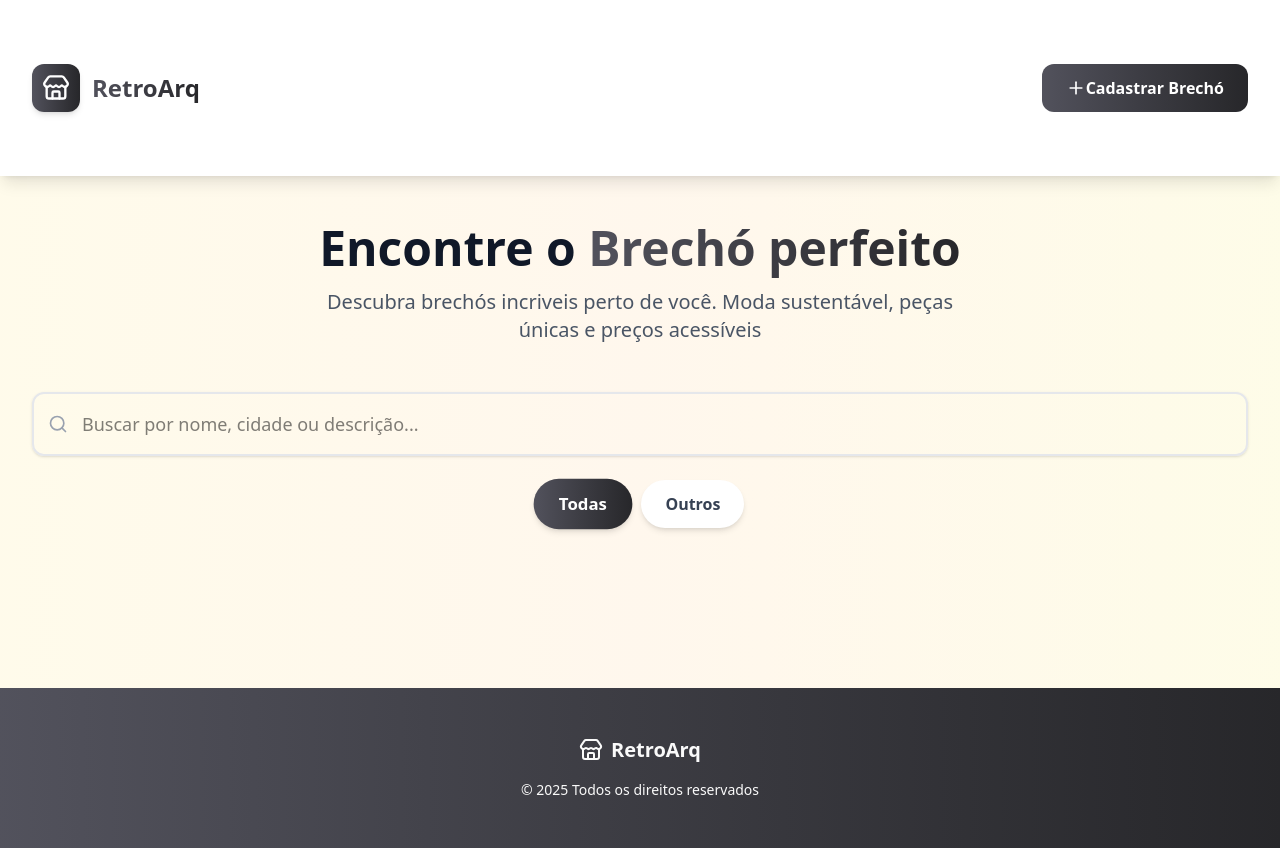
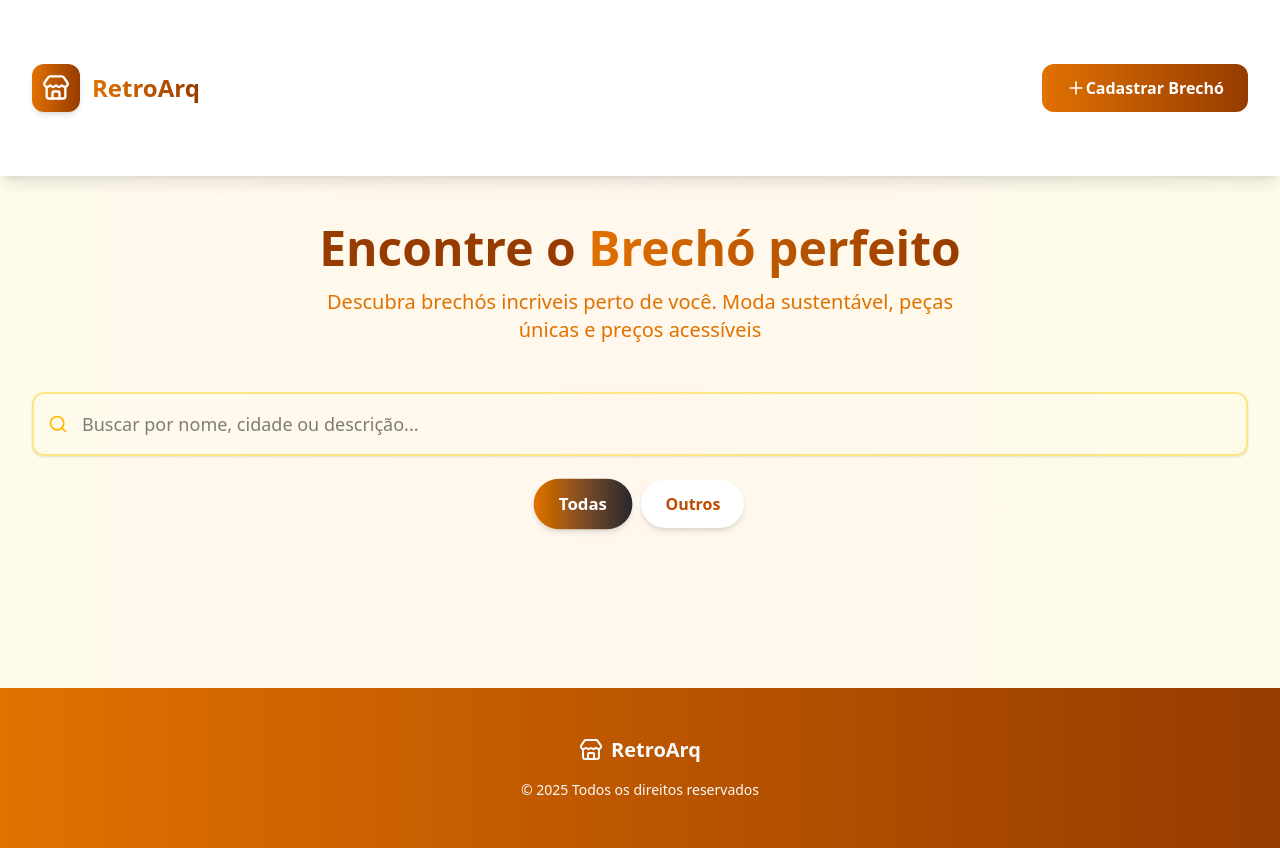
Before and after one commit to dressmarktplace/retro-arq, a React (Vite) app: page / in a window 1280 px wide. Built offline with nearby package versions, Linux system fonts and the light colour scheme.

Commit message:
Alterado as cores do projeto

```diff
--- a/src/components/Footer/index.jsx
+++ b/src/components/Footer/index.jsx
@@ -2,7 +2,7 @@ import { Store } from "lucide-react"
 
 export const Footer = () => {
     return (
-        <footer className="bg-linear-to-r from-zinc-600 to-zinc-800 mt-20 text-neutral-50">
+        <footer className="bg-linear-to-r from-amber-600 to-amber-800 mt-20 text-neutral-50">
             <div className="max-w-7xl mx-auto px-4 sm:px-6 lg:px-8 py-12">
                 <div className="text-center">
                     <section className="flex items-center justify-center space-x-2 mb-4" >
--- a/src/components/Navbar/index.jsx
+++ b/src/components/Navbar/index.jsx
@@ -4,19 +4,19 @@ import { Link } from "react-router-dom"
 
 export const Navbar = () => {
     return (
-        <nav className="bg-white shadow-lg border-b-zinc-600">
+        <nav className="bg-white shadow-lg border-b-amber-600">
             <div className="max-w-7xl mx-auto px-4 sm:px-6 lg:px-8 py-12">
                 <div className="flex items-center justify-between h-20">
                     <Link to="/" className="flex items-center space-x-3 group">
-                        <figure className="bg-linear-to-r from-zinc-600 to-zinc-800 p-2.5 rounded-xl shadow-md group-hover:shadow-lg duration-300 transition-all group-hover:scale-110">
+                        <figure className="bg-linear-to-r from-amber-600 to-amber-800 p-2.5 rounded-xl shadow-md group-hover:shadow-lg duration-300 transition-all group-hover:scale-110">
                             <Store className="w-7 h-7 text-white" />
                         </figure>
-                        <h2 className="text-2xl font-bold bg-linear-to-r from-zinc-600 to-zinc-800 bg-clip-text text-transparent">
+                        <h2 className="text-2xl font-bold bg-linear-to-r from-amber-600 to-amber-800 bg-clip-text text-transparent">
                             RetroArq
                         </h2>
                     </Link>
 
-                    <Link to="/novo-brecho" className="flex items-center space-x-2 bg-linear-to-r from-zinc-600 to-zinc-800 text-white px-6 py-3 rounded-xl font-semibold hover:scale-105 transition-all duration-300">
+                    <Link to="/novo-brecho" className="flex items-center space-x-2 bg-linear-to-r from-amber-600 to-amber-800 text-white px-6 py-3 rounded-xl font-semibold hover:scale-105 transition-all duration-300">
                     <Plus className="w-5 h-5" />
                     Cadastrar Brechó
                     </Link>
--- a/src/pages/HomePage/index.jsx
+++ b/src/pages/HomePage/index.jsx
@@ -7,23 +7,25 @@ const [selectedCategory, setSelectedCategory]=useState("all")
     return (
         <div className="max-w-7xl mx-auto px-4 sm:px-6 lg:px-8 py-12">
             <article className="text-center mb-12">
-                <h1 className="text-5xl font-bold text-gray-900 mb-4">
-                    Encontre o <span className="bg-linear-to-r from-zinc-600 to-zinc-800 bg-clip-text text-transparent">Brechó perfeito</span>
+                <h1 className="text-5xl font-bold text-amber-800 mb-4">
+                    Encontre o <span className="bg-linear-to-r from-amber-600 to-amber-800 bg-clip-text text-transparent">Brechó perfeito</span>
                 </h1>
-                <h2 className="text-xl text-gray-600 max-w-2xl mx-auto">
+                <h2 className="text-xl text-amber-600 max-w-2xl mx-auto">
                     Descubra brechós incriveis perto de você. Moda sustentável, peças únicas e preços acessíveis
                 </h2>
             </article>
 
+
+
             <div className="mb-8">
                 <form>
                     <fieldset className="relative max-2xl mx-auto mb-6">
-                        <Search className="absolute left-4 top-1/2 transform -translate-y-1/2 text-gray-400 h-5 w-5" />
+                        <Search className="absolute left-4 top-1/2 transform -translate-y-1/2 text-amber-400 h-5 w-5" />
 
                         <input
                             type="text"
                             placeholder="Buscar por nome, cidade ou descrição..."
-                            className=" w-full pl-12 pr-4 py-4 rounded-xl border-2 border-gray-200 text-lg shadow-sm focus:border-zinc-800 focus:outline-none"
+                            className=" w-full pl-12 pr-4 py-4 rounded-xl border-2 border-amber-200 text-lg shadow-sm focus:border-amber-800 focus:outline-none"
                         />
                     </fieldset>
                 </form>
@@ -31,13 +33,13 @@ const [selectedCategory, setSelectedCategory]=useState("all")
                 <div className="flex flex-wrap gap-3 justify-center">
                     <button
                     onClick={() => setSelectedCategory("all")}
-                    className={`px-6 py-3 cursor-pointer rounded-full font-semibold transition-all duration-300 shadow-md hover:shadow-lg ${selectedCategory === "all" ? "bg-linear-to-r from-zinc-600 to-zinc-800 text-white scale-105" : "bg-white text-gray-700 hover:bg-gray-50"}`}
+                    className={`px-6 py-3 cursor-pointer rounded-full font-semibold transition-all duration-300 shadow-md hover:shadow-lg ${selectedCategory === "all" ? "bg-linear-to-r from-amber-600 to-zinc-800 text-white scale-105" : "bg-white text-amber-700 hover:bg-amber-50"}`}
                     >
                         Todas
                     </button>
                      <button
                     onClick={() => setSelectedCategory("others")}
-                    className={`px-6 py-3 cursor-pointer rounded-full font-semibold transition-all duration-300 shadow-md hover:shadow-lg ${selectedCategory === "others" ? "bg-linear-to-r from-zinc-600 to-zinc-800 text-white scale-105" : "bg-white text-gray-700 hover:bg-gray-50"}`}
+                    className={`px-6 py-3 cursor-pointer rounded-full font-semibold transition-all duration-300 shadow-md hover:shadow-lg ${selectedCategory === "others" ? "bg-linear-to-r from-amber-600 to-amber-800 text-white scale-105" : "bg-white text-amber-700 hover:bg-gray-50"}`}
                     >
                         Outros
                     </button>
```
Also changed, not shown: 1 other file (tests, documents, lock files or other folders).
